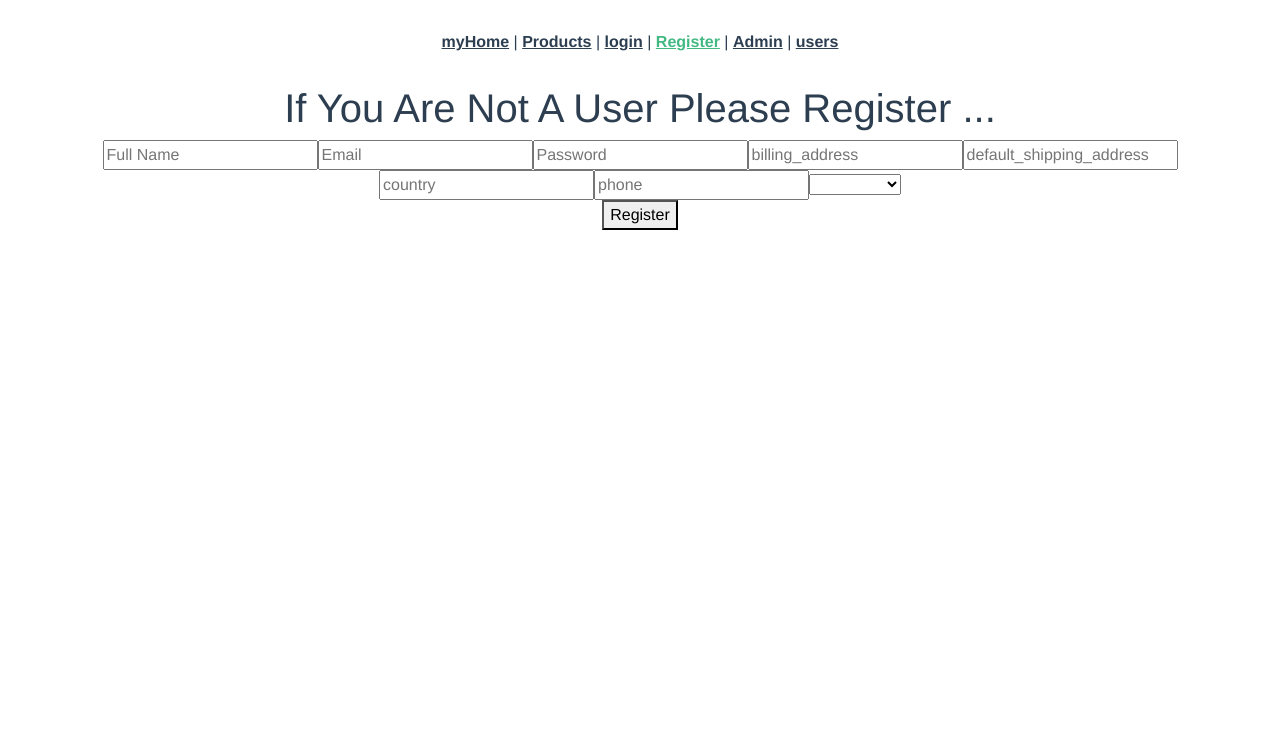
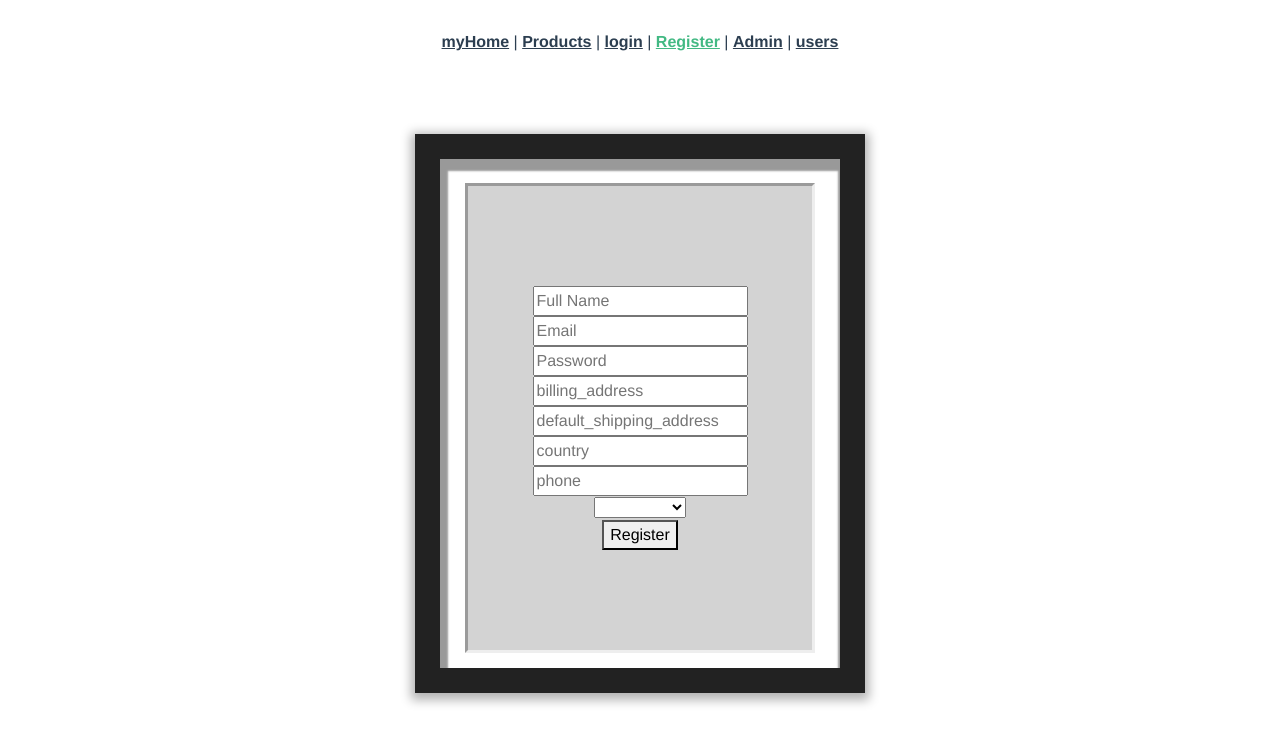
Before and after one commit to hilmimallick/capstone_frontend, a Vue app: page /register in a window 1280 px wide. Shown: the top 744 px of the page. Built offline with nearby package versions, Linux system fonts and the light colour scheme.

Commit message:
styling products

```diff
--- a/src/components/usersTable.vue
+++ b/src/components/usersTable.vue
@@ -10,11 +10,19 @@
     <td>{{ user.country }}</td>
     <td>{{ user.phone }}</td>
     <td>{{ user.user_type }}</td>
+    <td>
+      <i @click="deleteuser(user.user_id)" class="fa-solid fa-trash-can"></i>
+    </td>
   </tr>
 </template>
 <script>
 export default {
   props: ["user"],
+  methods: {
+    deleteuser(id) {
+      return this.$store.dispatch("Deleteuser", id);
+    },
+  },
 };
 </script>
 <style>
--- a/src/store/index.js
+++ b/src/store/index.js
@@ -119,6 +119,11 @@ export default createStore({
         method: "DELETE",
       }).then((product) => context.commit("setproducts", product));
     },
+    Deleteuser: async (context, id) => {
+      fetch("http://localhost:7373/users/" + id, {
+        method: "DELETE",
+      }).then((user) => context.commit("setusers", user));
+    },
     Addproduct: async (context, product) => {
       fetch("http://localhost:7373/products/", {
         method: "POST",
--- a/src/views/admin.vue
+++ b/src/views/admin.vue
@@ -1,7 +1,60 @@
 <template>
+  <!-- Button trigger modal -->
+  <button
+    type="button"
+    class="btn btn-primary"
+    data-bs-toggle="modal"
+    data-bs-target="#staticBackdrop"
+  >
+    Add product
+  </button>
+
+  <!-- Modal -->
+  <div
+    class="modal fade"
+    id="staticBackdrop"
+    data-bs-backdrop="static"
+    data-bs-keyboard="false"
+    tabindex="-1"
+    aria-labelledby="staticBackdropLabel"
+    aria-hidden="true"
+  >
+    <div class="modal-dialog">
+      <div class="modal-content">
+        <div class="modal-header">
+          <h5 class="modal-title" id="staticBackdropLabel">Add Product</h5>
+          <button
+            type="button"
+            class="btn-close"
+            data-bs-dismiss="modal"
+            aria-label="Close"
+          ></button>
+        </div>
+        <form @submit="createProduct()">
+          <div class="modal-body">
+            <input type="text" v-model="name" placeholder="name" />
+            <input type="text" v-model="price" placeholder="price" />
+            <input
+              type="text"
+              v-model="description"
+              placeholder="description"
+            />
+            <input type="text" v-model="artist" placeholder="artist" />
+            <input type="text" v-model="category" placeholder="category" />
+            <input type="text" v-model="image" placeholder="IMG URL" />
+            <input type="text" v-model="size" placeholder="size" />
+          </div>
+          <div class="modal-footer">
+            <button type="submit" class="btn btn-primary">Done</button>
+          </div>
+        </form>
+      </div>
+    </div>
+  </div>
+
   <input type="text" v-model="search" placeholder="Search by category" />
 
-  <form @submit="createProduct()">
+  <!-- <form @submit="createProduct()">
     <input type="text" v-model="name" placeholder="name" />
     <input type="text" v-model="price" placeholder="price" />
     <input type="text" v-model="description" placeholder="description" />
@@ -10,7 +63,7 @@
     <input type="text" v-model="image" placeholder="IMG URL" />
     <input type="text" v-model="size" placeholder="size" />
     <button type="submit">ADD EVENT</button>
-  </form>
+  </form> -->
 
   <table class="table table-striped">
     <tr>
--- a/src/views/login.vue
+++ b/src/views/login.vue
@@ -1,8 +1,9 @@
 <template>
-  <div class="Login">
-    <h1 class="well">Welcome Please Login</h1>
-    <div class="container">
+  <div class="login-frame">
+    <div class="login-border">
+      <div class="login-form">
         <form @submit.prevent="login">
+          <div>
             <input
               class="login-form-email"
               type="text"
@@ -10,7 +11,9 @@
               name="email"
               placeholder="Email"
             />
+          </div>
 
+          <div>
             <input
               class="login-form-password"
               type="text"
@@ -18,11 +21,13 @@
               placeholder="Password"
               name="password"
             />
+          </div>
 
           <div>
             <button type="submit" id="login-btn">Login</button>
           </div>
         </form>
+      </div>
     </div>
   </div>
 </template>
@@ -49,4 +54,35 @@ export default {
   },
 };
 </script>
-<style></style>
+<style>
+.login-frame {
+  margin: 50px auto;
+  border: 25px solid #222;
+  height: 559px;
+  width: 450px;
+  -webkit-box-shadow: 0px 2px 3px 1px rgba(0, 0, 0, 0.5);
+  box-shadow: 0px 3px 10px 4px rgba(0, 0, 0, 0.3);
+}
+
+.login-border {
+  background: white;
+  height: 100%;
+  width: 100%;
+  -webkit-box-shadow: inset 10px 10px 10px 4px rgba(0, 0, 0, 0.4);
+  box-shadow: inset 3px 7px 2px 5px rgba(0, 0, 0, 0.4);
+  display: flex;
+  justify-content: center;
+  align-items: center;
+}
+
+.login-form {
+  height: 470px;
+  width: 350px;
+  margin-top: 8px;
+  border: inset;
+  background-color: lightgrey;
+  display: flex;
+  justify-content: center;
+  align-items: center;
+}
+</style>
--- a/src/views/myHome.vue
+++ b/src/views/myHome.vue
@@ -1,8 +1,10 @@
 <template>
   <!-- home section -->
-  <section class="home-section"></section>
+  <section id="home-section">
+    <a href="#about-section">About</a>
+  </section>
   <!-- about section  -->
-  <section class="about-section">
+  <section id="about-section">
     <div class="row">
       <!-- left col -->
       <div class="col-md-6" id="about-left">
@@ -28,18 +30,18 @@
     </div>
   </section>
   <!-- contact section -->
-  <section class="contact-section"></section>
+  <section id="contact-section"></section>
 </template>
 <script>
 export default {};
 </script>
 <style>
-.home-section {
+#home-section {
   height: 100vh;
   background-color: black;
 }
 
-.about-section {
+#about-section {
   height: 100vh;
   background-color: white;
 }
@@ -54,7 +56,7 @@ export default {};
   border: 2px solid green;
 }
 
-.contact-section {
+#contact-section {
   height: 100vh;
   background-color: grey;
 }
--- a/src/views/oneCard.vue
+++ b/src/views/oneCard.vue
@@ -20,6 +20,7 @@
             <p class="card-text">{{ item.description }}</p>
             <p class="card-text">{{ item.artist }}</p>
             <p class="card-text">{{ item.size }}</p>
+            <button><i class="fa-solid fa-cart-plus"></i>Add to cart</button>
           </div>
         </div>
       </div>
@@ -52,7 +53,7 @@ export default {
 .one-frame {
   margin: 50px auto;
   border: 25px solid #222;
-  height: 600px;
+  height: 559px;
   width: 450px;
   -webkit-box-shadow: 0px 2px 3px 1px rgba(0, 0, 0, 0.5);
   box-shadow: 0px 3px 10px 4px rgba(0, 0, 0, 0.3);
@@ -67,10 +68,10 @@ export default {
 }
 
 #one-img {
-  height: 500px;
+  height: 459px;
   width: 355px;
-  margin-left: 10px;
-  margin-top: 25px;
+  margin-left: 20px;
+  margin-top: 30px;
   -webkit-box-shadow: inset 10px 10px 10px 4px rgba(0, 0, 0, 0.6);
   box-shadow: inset 3px 7px 2px 5px rgba(0, 0, 0, 0.1);
   border: 2px inset #c9c9c9;
@@ -80,7 +81,7 @@ export default {
 }
 
 #one-pic {
-  height: 450px;
+  height: 410px;
   width: 310px;
 }
 
@@ -88,11 +89,11 @@ export default {
   display: flex;
   justify-content: center;
   align-items: center;
-  height: 600px;
-  width: 450px;
+  height: 100%;
+  width: 50%;
 }
 
-#one-body {
+.one-body {
   height: 100%;
   width: 100%;
 }
--- a/src/views/register.vue
+++ b/src/views/register.vue
@@ -1,59 +1,83 @@
 <template>
-  <div class="regis-page">
-    <h1>If You Are Not A User Please Register ...</h1>
-    <div class="container">
+  <div class="register-frame">
+    <div class="register-border">
+      <div class="register-form">
         <form @submit.prevent="register">
+          <div>
             <input
               class="register-form-name"
               type="text"
               v-model="full_name"
               placeholder="Full Name"
             />
+          </div>
+
+          <div>
             <input
               class="register-form-email"
               type="text"
               v-model="email"
               placeholder="Email"
             />
+          </div>
+
+          <div>
             <input
               class="register-form-password"
               type="text"
               v-model="password"
               placeholder="Password"
             />
+          </div>
+
+          <div>
             <input
               class="register-form-password"
               type="text"
               v-model="billing_address"
               placeholder="billing_address"
             />
+          </div>
+
+          <div>
             <input
               class="register-form-password"
               type="text"
               v-model="default_shipping_address"
               placeholder="default_shipping_address"
             />
+          </div>
+
+          <div>
             <input
               class="register-form-password"
               type="text"
               v-model="country"
               placeholder="country"
             />
+          </div>
+
+          <div>
             <input
               class="register-form-password"
               type="text"
               v-model="phone"
               placeholder="phone"
             />
+          </div>
+
+          <div>
             <select name="user" id="user" v-model="user_type">
               <option value="user">Customer</option>
             </select>
+          </div>
+
           <div>
             <button id="register-btn" type="submit">Register</button>
           </div>
         </form>
       </div>
-    <!-- <div v-if="users">Welcome {{ users.full_name }}</div> -->
+    </div>
   </div>
 </template>
 <script>
@@ -91,4 +115,35 @@ export default {
   },
 };
 </script>
-<style></style>
+<style>
+.register-frame {
+  margin: 50px auto;
+  border: 25px solid #222;
+  height: 559px;
+  width: 450px;
+  -webkit-box-shadow: 0px 2px 3px 1px rgba(0, 0, 0, 0.5);
+  box-shadow: 0px 3px 10px 4px rgba(0, 0, 0, 0.3);
+}
+
+.register-border {
+  background: white;
+  height: 100%;
+  width: 100%;
+  -webkit-box-shadow: inset 10px 10px 10px 4px rgba(0, 0, 0, 0.4);
+  box-shadow: inset 3px 7px 2px 5px rgba(0, 0, 0, 0.4);
+  display: flex;
+  justify-content: center;
+  align-items: center;
+}
+
+.register-form {
+  height: 470px;
+  width: 350px;
+  margin-top: 8px;
+  border: inset;
+  background-color: lightgrey;
+  display: flex;
+  justify-content: center;
+  align-items: center;
+}
+</style>
```
Lines whose indentation alone changed are shown as unchanged.
